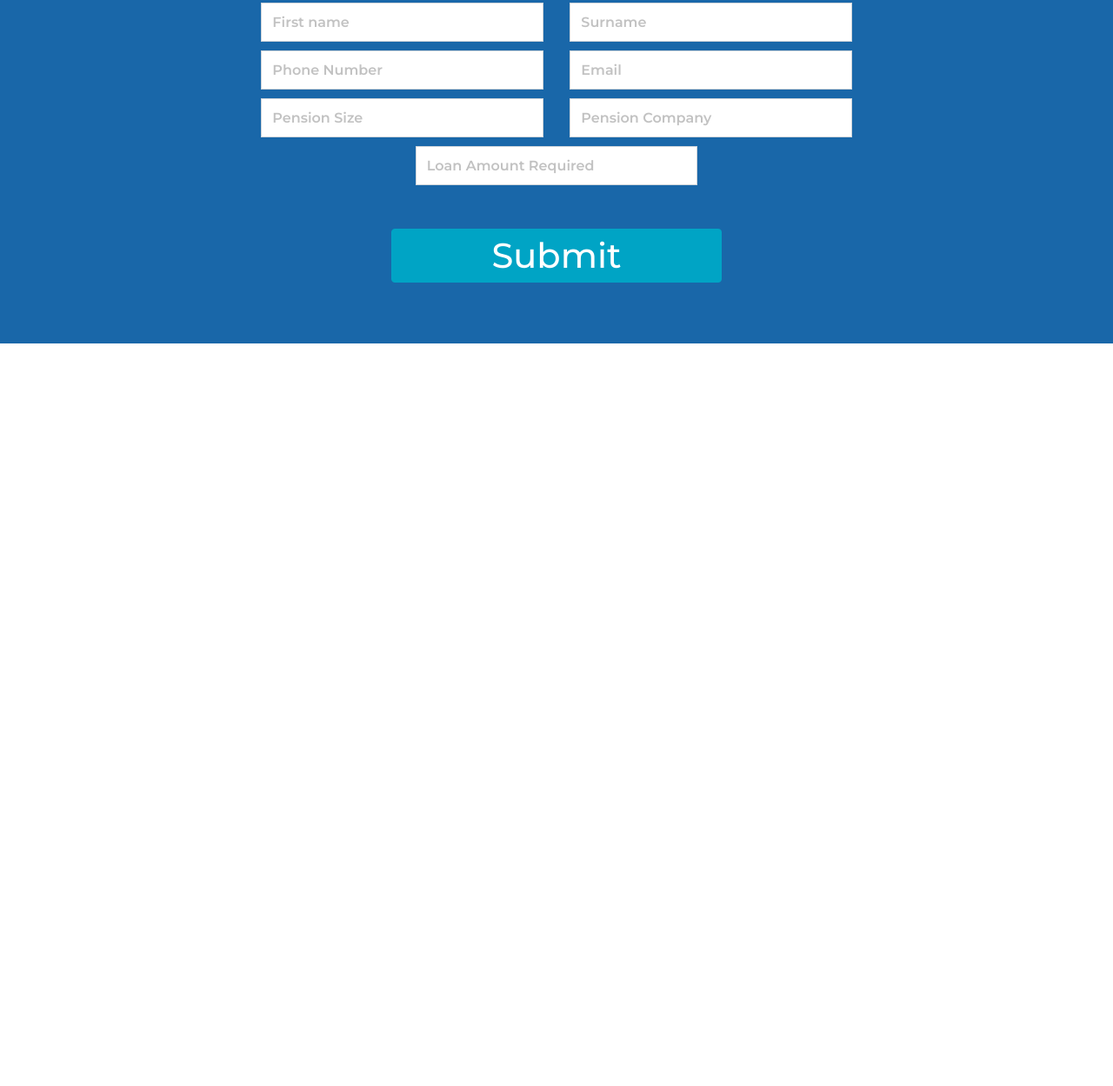
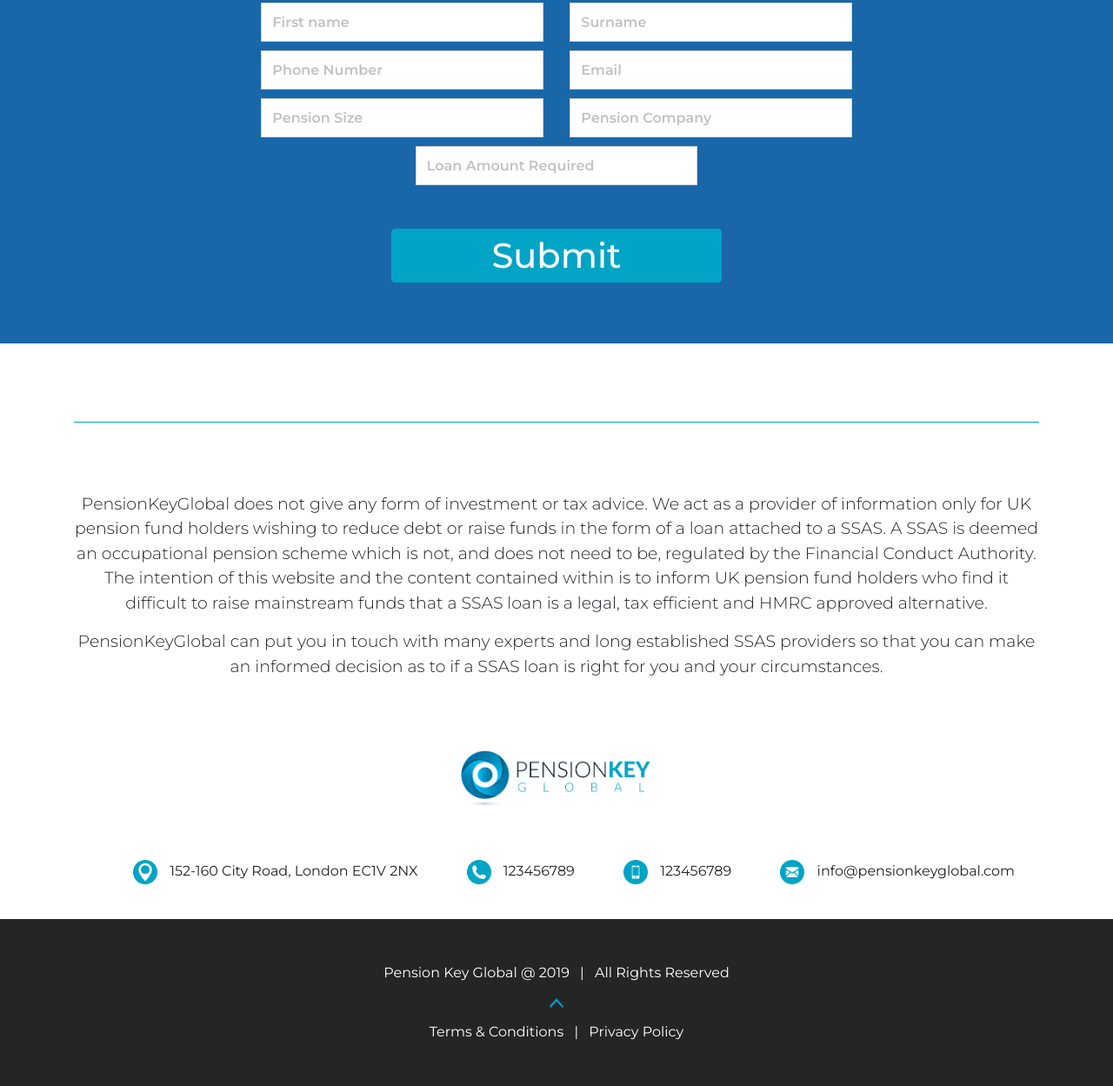
Before and after one commit to frontendacesys/pensionkey, a plain HTML site: page index.html in a window 1280 px wide. Shown: the part 968-2217 px from the top of the page at 87% size. Before the commit the page ends 1363 px from the top, so only its background shows below. Drawn offline with Linux system fonts and the light colour scheme.

Commit message:
Homepage completed

```diff
--- a/css/styles.css
+++ b/css/styles.css
@@ -107,3 +107,51 @@ body {
     padding: 0 50px;
     width: 380px;
 }
+.fthr {
+    border-top-color: #00a4c5;
+    margin-top: 90px;
+    margin-bottom: 80px;
+}
+.ft_txt {
+    text-align: center;
+    font-size: 19px;
+    font-weight: 300;
+    margin-bottom: 80px;
+}
+.ft_details ul li {
+    list-style: none;
+    display: inline-block;
+}
+.ft_details ul {
+    display: -webkit-box;
+    display: -ms-flexbox;
+    display: flex;
+    -ms-flex-pack: distribute;
+    justify-content: space-around;
+    margin-top: 60px;
+    margin-bottom: 40px;
+}
+.copy {
+    margin-bottom: 10px;
+}
+.ftlink {
+    margin-top: 10px;
+}
+.ftlink a {
+    color: #fff;
+    text-decoration: none !important;
+    padding: 0 8px;
+}
+.ft_bottom.text-center {
+    background: #252525;
+    padding: 50px 0;
+    color: #fff;
+}
+.copy span {
+    padding: 0 8px;
+}
+.ft_details li img {
+    width: 28px;
+    vertical-align: middle;
+    margin-right: 10px;
+}
--- a/index.html
+++ b/index.html
@@ -64,7 +64,7 @@
             <div class="form-row">
               <div class="col">
                 <input type="text" class="form-control" placeholder="First name">
-              </div>
+            </div>
               <div class="col">
                 <input type="text" class="form-control" placeholder="Surname">
               </div>
@@ -99,6 +99,40 @@
         </div>
       </div>
     </section>
+    <footer class="footer">
+      <div class="container">
+        <hr class="fthr"/>
+
+        <div class="ft_txt">
+          <p>PensionKeyGlobal does not give any form of investment or tax advice. We act as a provider of information only for UK pension fund holders wishing to reduce debt or raise funds in the form of a loan attached to a SSAS. A SSAS is deemed an occupational pension scheme which is not, and does not need to be, regulated by the Financial Conduct Authority. The intention of this website and the content contained within is to inform UK pension fund holders who find it difficult to raise mainstream funds that a SSAS loan is a legal, tax efficient and HMRC approved alternative.
+          </p>
+          <p>PensionKeyGlobal can put you in touch with many experts and long established SSAS providers so that you can make an informed decision as to if a SSAS loan is right for you and your circumstances.</p>
+        </div>
+        <div class="ft_logo text-center">
+          <a href="#"><img src="img/logo.png" alt="logo" style="width: 220px;"/></a>
+        </div>
+        <div class="ft_details">
+          <ul>
+            <li><img src="img/ico1.png" alt="A:"> 152-160 City Road, London EC1V 2NX </li>
+            <li><img src="img/ico2.png" alt="P:"> 123456789</li>
+            <li><img src="img/ico3.png" alt="M:"> 123456789</li>
+            <li><img src="img/ico4.png" alt="E:"> info@pensionkeyglobal.com</li>
+
+          </ul>
+        </div>
+      </div>
+      <div class="ft_bottom text-center">
+        <div class="container">
+            <div class="copy">
+                <span>Pension Key Global @ 2019</span>  |  <span>All Rights Reserved</span>
+              </div>
+              <a href="#" class="scrollToP"><img src="img/top.png" alt="Go to top" style="width: 16px;"></a>
+              <div class="ftlink">
+                <a href="#">Terms & Conditions</a> | <a href="#">Privacy Policy</a>
+              </div>
+            </div>
+        </div>
+    </footer>
 
 
     <script src="js/jquery-3.3.1.min.js"></script>
--- a/js/main.js
+++ b/js/main.js
@@ -1,3 +1,10 @@
 ///////////////////////
 /////// MAIN.js ///////
 ///////////////////////
+
+$(function() {
+  $(".scrollToP").click(function() {
+    $("html,body").animate({ scrollTop: $("body").offset().top }, "1600");
+    return false;
+  });
+});
```
Also changed, not shown: img/ico1.png (added), img/ico2.png (added), img/ico3.png (added), img/ico4.png (added), img/top.png (added).
